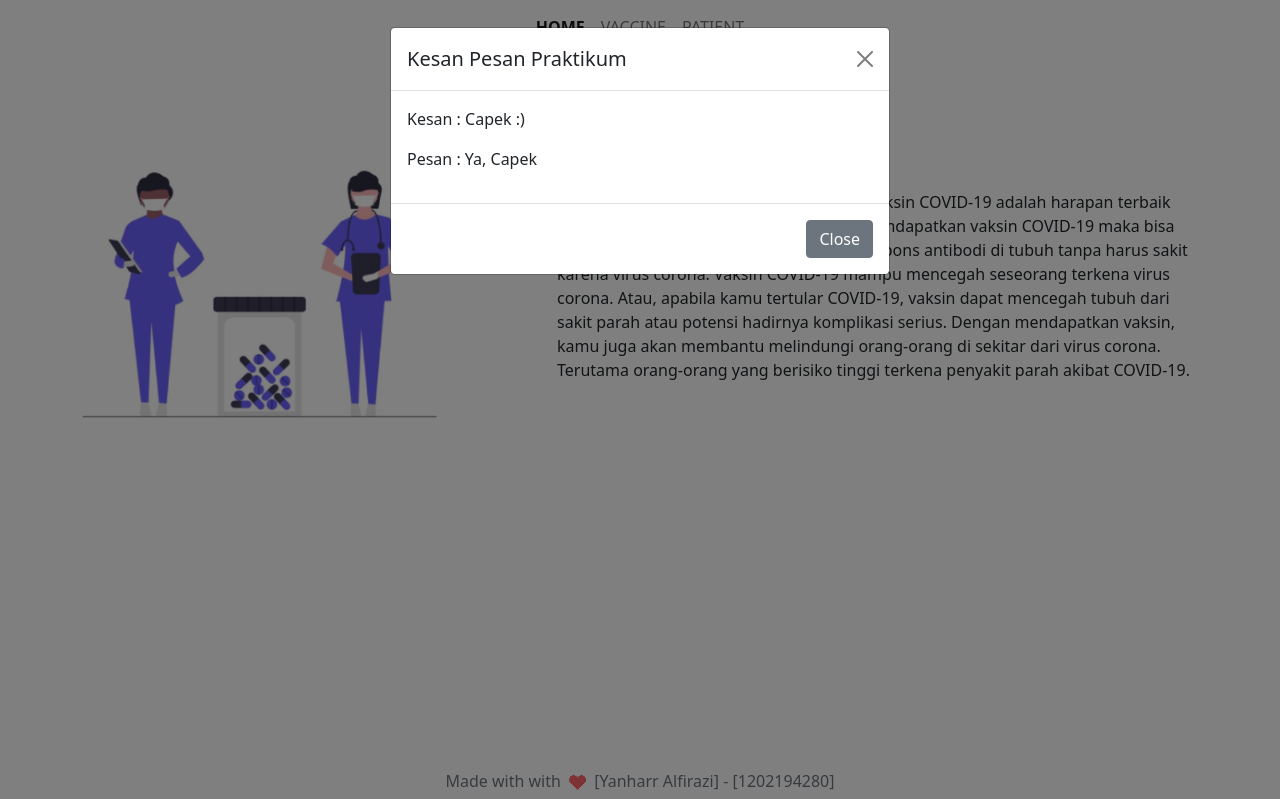
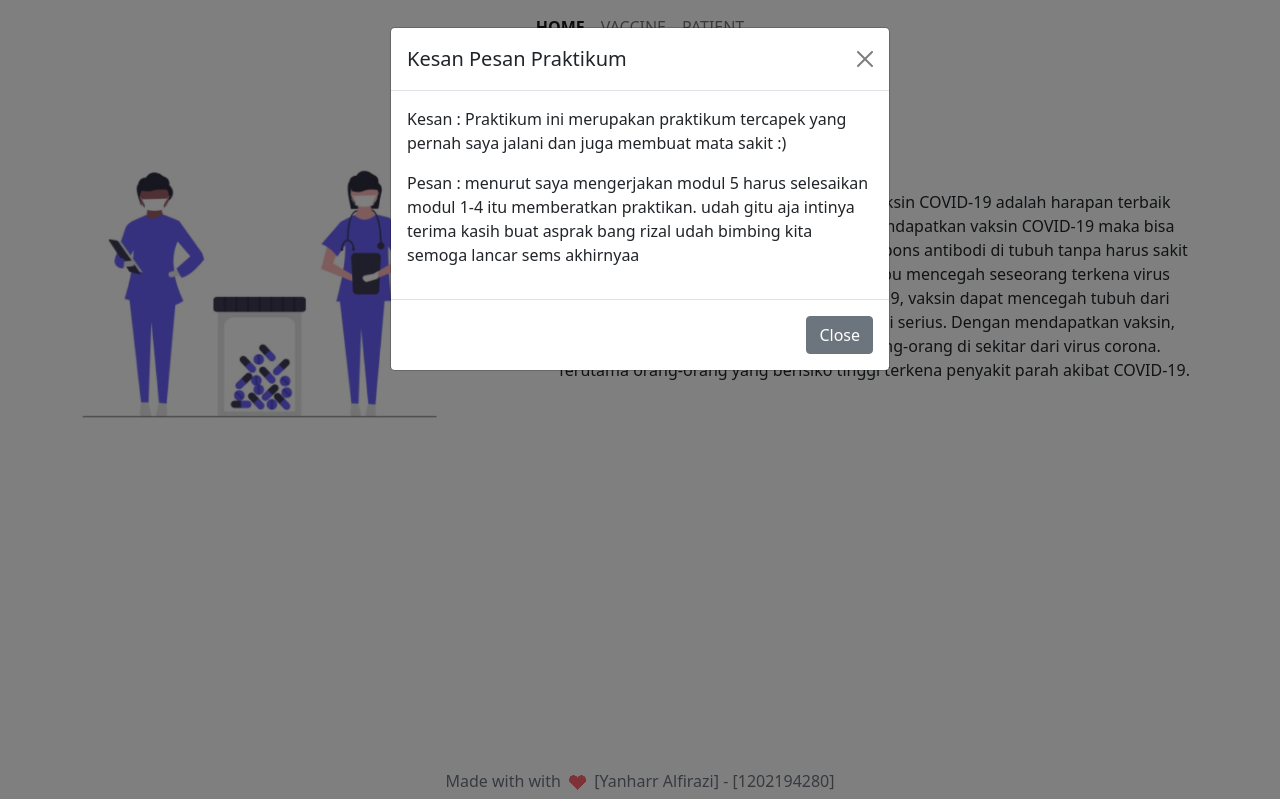
Before and after one commit to yanharr/WAD-YANHARR-1202194280, a Laravel app: page / in a window 1280 px wide, after a click that opens the changed part. Shown: the part 1-800 px from the top of the page. Run offline with Laravel 8, Linux system fonts and the light colour scheme.

Commit message:
MODUL5 YANHARR

```diff
--- a/MODUL5 YANHARR/resources/views/layout.blade.php
+++ b/MODUL5 YANHARR/resources/views/layout.blade.php
@@ -37,8 +37,8 @@
                 <button class="btn-close" type="button" data-bs-dismiss="modal" aria-label="Close"></button>
             </div>
             <div class="modal-body">
-                <p>Kesan : Capek :)</p>
-                <p>Pesan : Ya, Capek</p>
+                <p>Kesan : Praktikum ini merupakan praktikum tercapek yang pernah saya jalani dan juga membuat mata sakit :)</p>
+                <p>Pesan : menurut saya mengerjakan modul 5 harus selesaikan modul 1-4 itu memberatkan praktikan. udah gitu aja intinya terima kasih buat asprak bang rizal udah bimbing kita semoga lancar sems akhirnyaa<a/p>
             </div>
             <div class="modal-footer">
                 <button class="btn btn-secondary" type="button" data-bs-dismiss="modal">Close</button>
```
